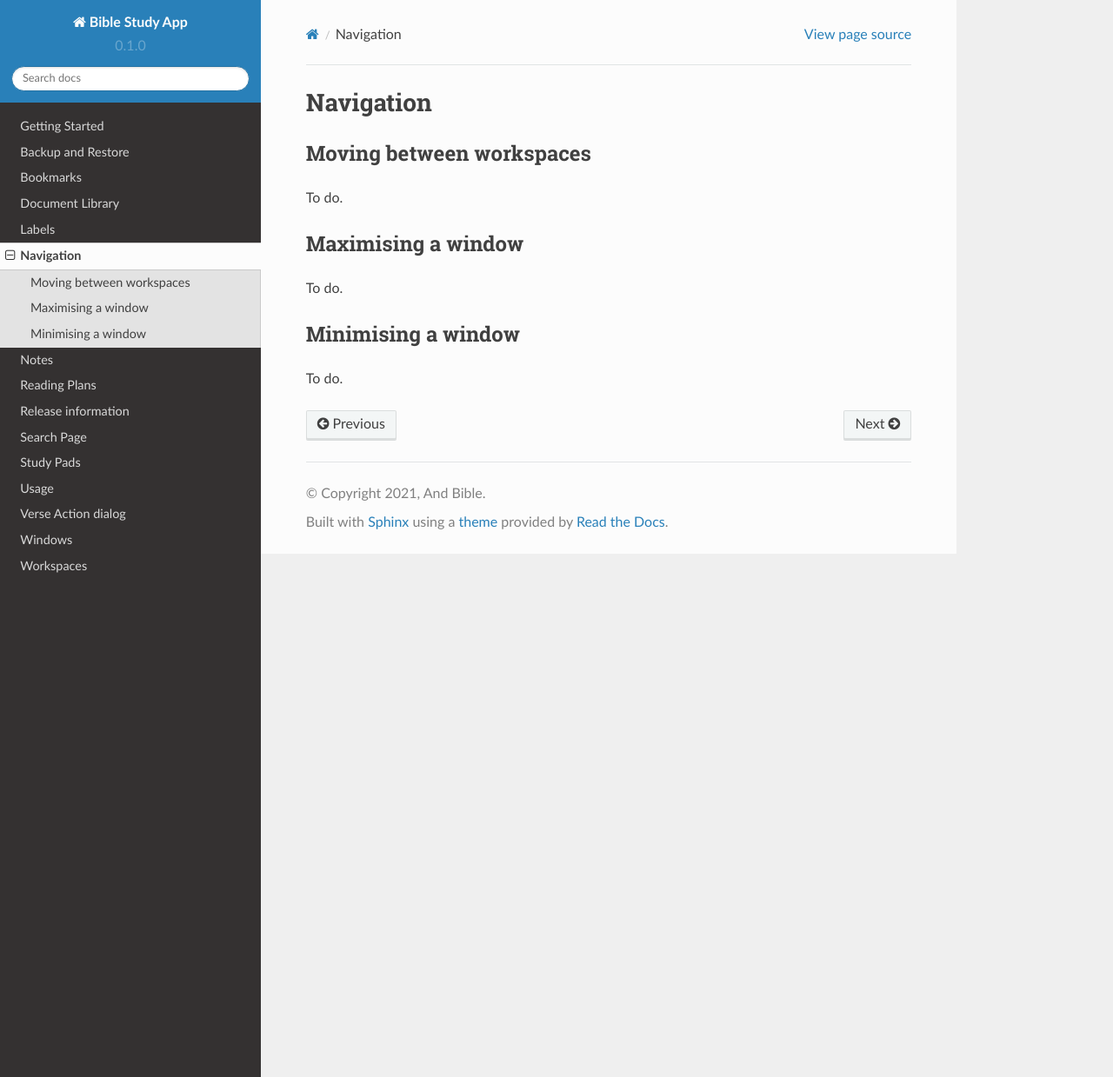
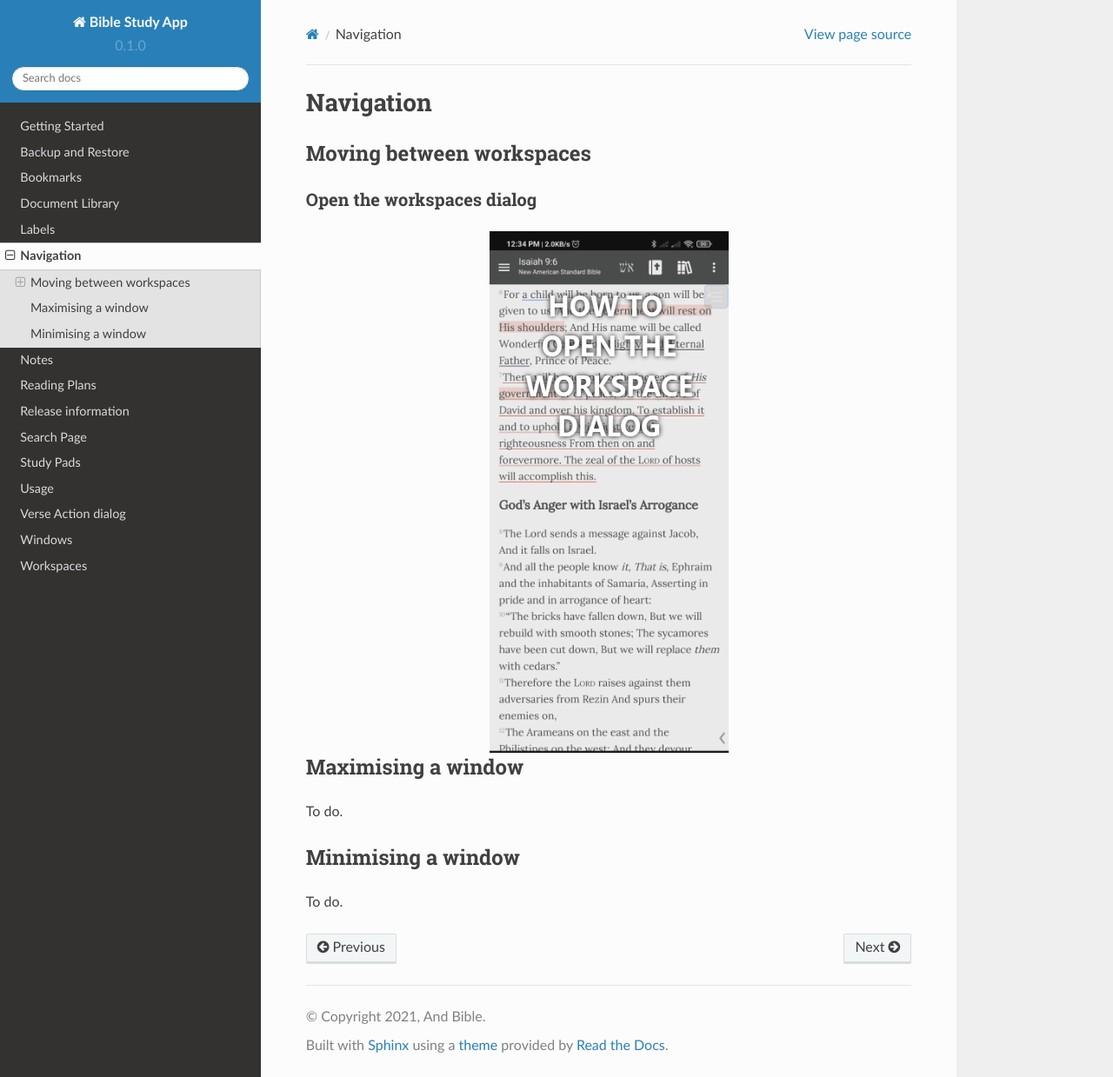
Before and after one commit to AndBible/docs, a Sphinx documentation site: the page built from docs/source/navigation.rst, in a window 1280 px wide and 1239 px high. Shown: the whole window at 87% size. Built offline with Sphinx 7.4.7 and the Read the Docs theme 2.0.0, drawn with Linux system fonts in a browser that asks for light colours; pages that are not in the unit, such as notebooks, are missing from menus.

Commit message:
Open workspace dialog

```diff
--- a/docs/source/navigation.rst
+++ b/docs/source/navigation.rst
@@ -3,7 +3,13 @@ Navigation
 
 Moving between workspaces
 -------------------------
-To do.
+
+Open the workspaces dialog
+^^^^^^^^^^^^^^^^^^^^^^^^^^
+.. image:: /videos/open_workspace_dialog.gif
+    :align: center
+    :alt: Open the workspaces dialog
+
 
 Maximising a window
 -------------------
```
Also changed, not shown: docs/source/resources/Text settings.png (added), docs/source/videos/open_workspace_dialog.gif (added).
